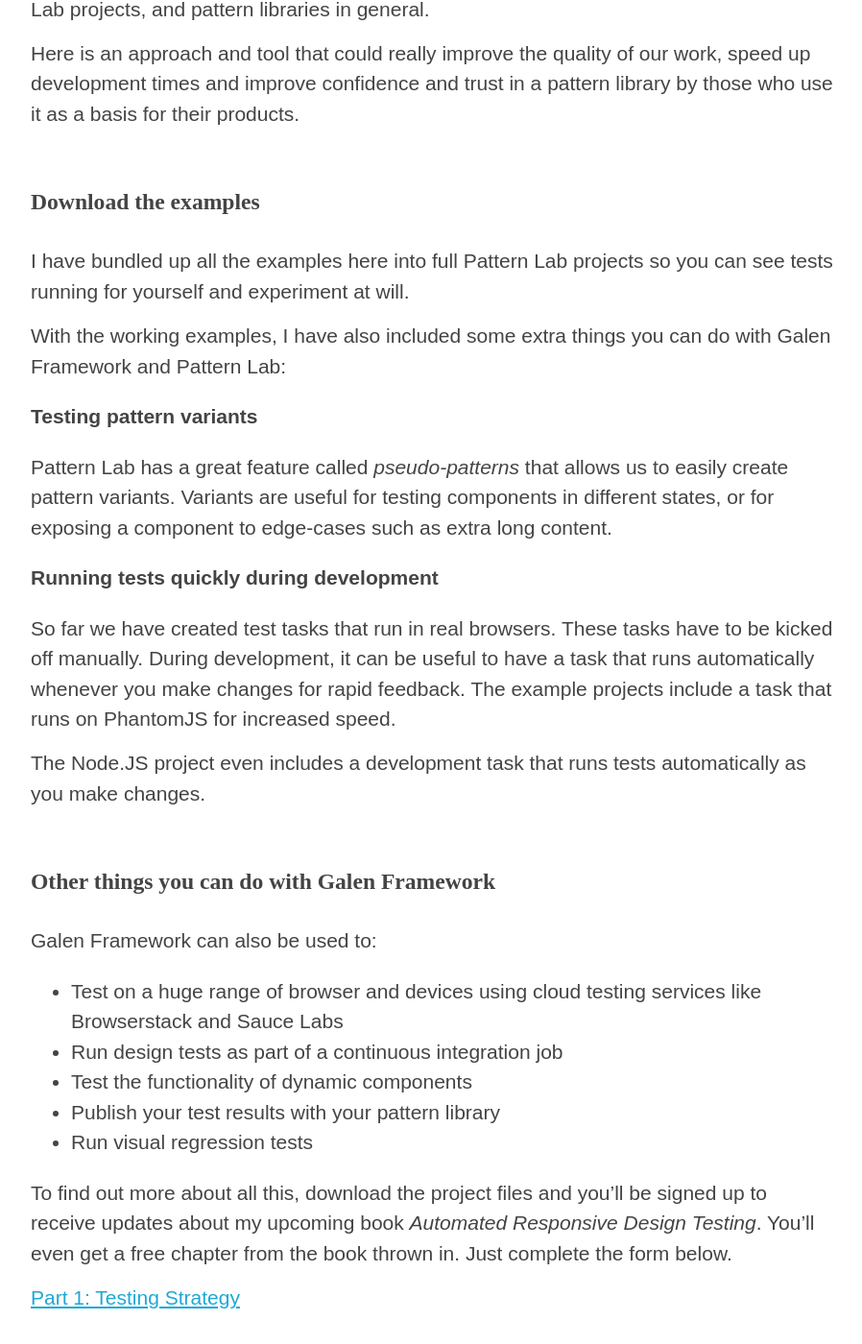
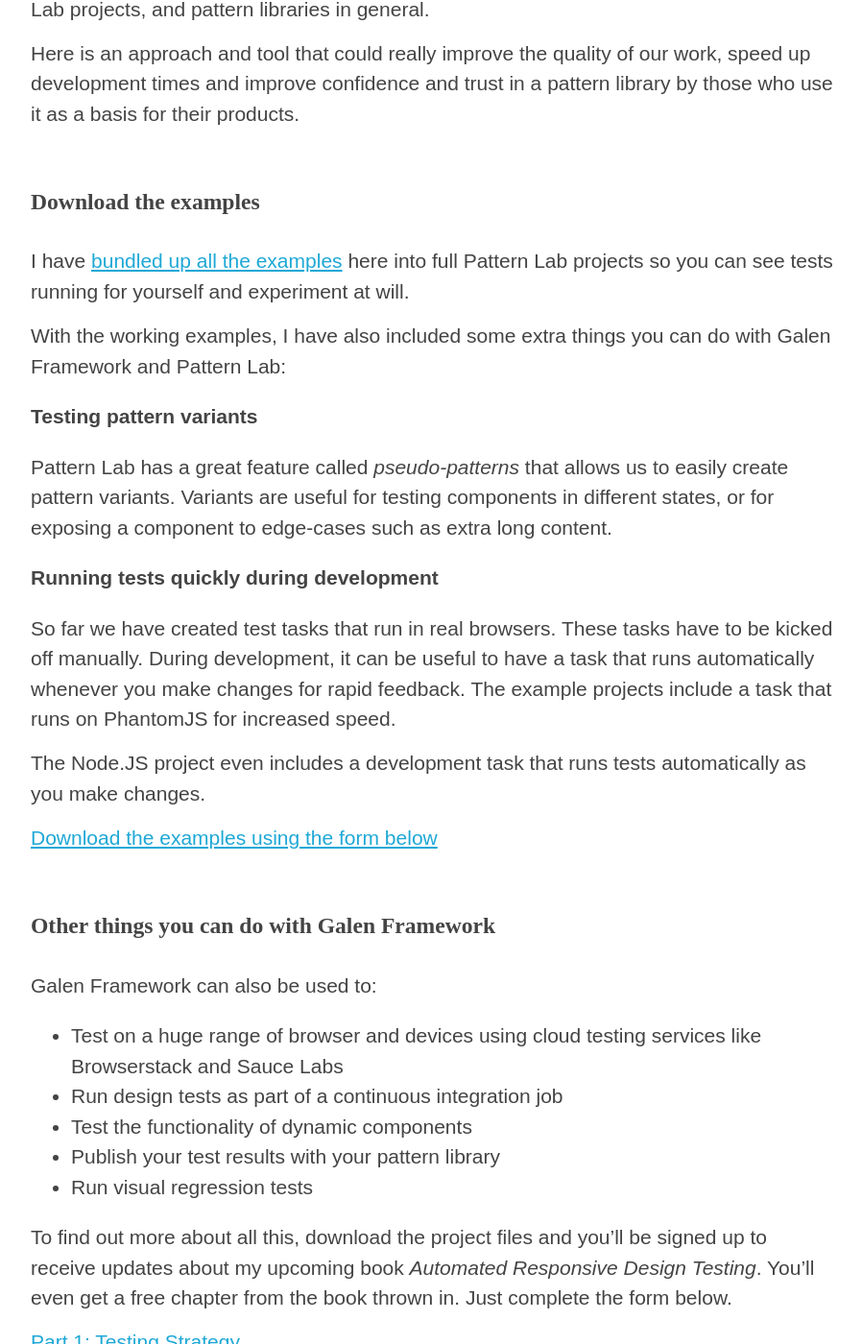
Before and after one commit to froots/froots.github.io, a Jekyll site: the page built from _posts/2016-09-20-why-and-how-to-test-your-pattern-library-2.md, in a window 1280 px wide and 1400 px high, scrolled down 31853 px. Shown: the whole window at 96% size, without its empty margins (188-1086 px from the left). Built offline with Jekyll 4.4.1, drawn with Linux system fonts in a browser that asks for light colours; some of the changed lines change nothing that is shown.

Commit message:
Add 2 more download jump links

```diff
--- a/_posts/2016-09-20-why-and-how-to-test-your-pattern-library-2.md
+++ b/_posts/2016-09-20-why-and-how-to-test-your-pattern-library-2.md
@@ -943,7 +943,7 @@
 
 ## Download the examples
 
-I have bundled up all the examples here into full Pattern Lab projects so you can see tests running for yourself and experiment at will.
+I have [bundled up all the examples](#download-form) here into full Pattern Lab projects so you can see tests running for yourself and experiment at will.
 
 With the working examples, I have also included some extra things you can do with Galen Framework and Pattern Lab:
 
@@ -956,6 +956,8 @@
 So far we have created test tasks that run in real browsers. These tasks have to be kicked off manually. During development, it can be useful to have a task that runs automatically whenever you make changes for rapid feedback. The example projects include a task that runs on PhantomJS for increased speed.
 
 The Node.JS project even includes a development task that runs tests automatically as you make changes.
+
+[Download the examples using the form below](#download-form)
 
 ## Other things you can do with Galen Framework
 
```
